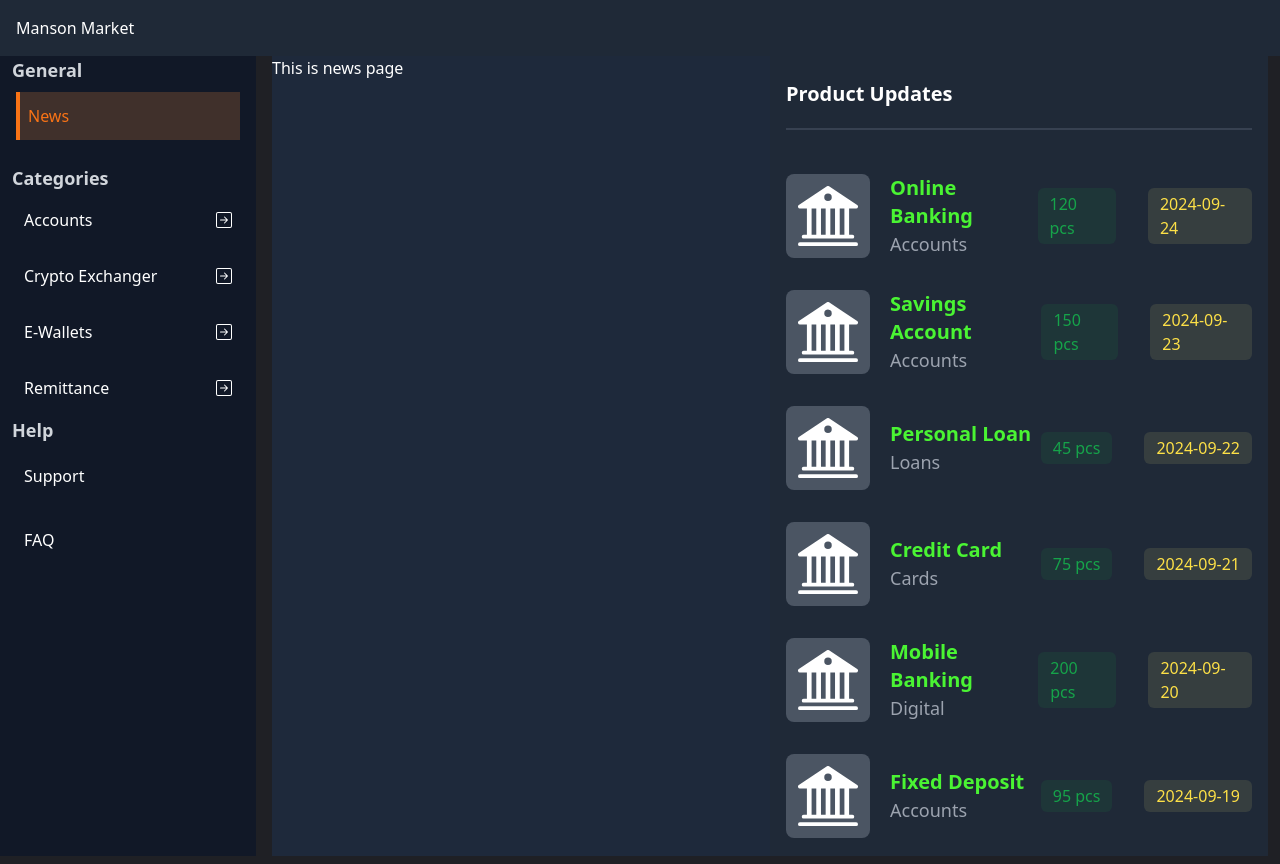
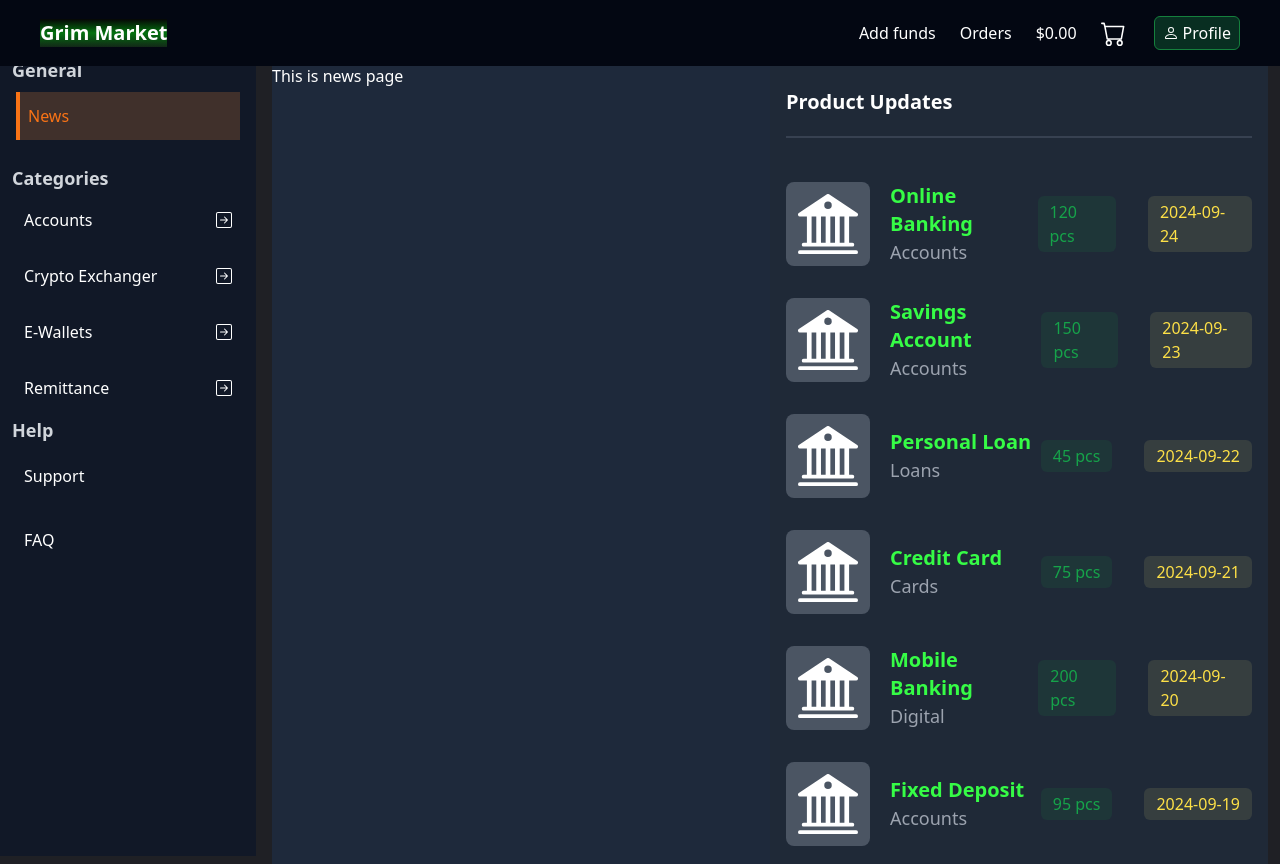
Before and after one commit to Mdsakib999/GrimMarket, a React (Vite) app: page / in a window 1280 px wide. Built offline with nearby package versions, Linux system fonts and the light colour scheme.

Commit message:
functional navbar

```diff
--- a/src/Components/News/ProductsUpdates.jsx
+++ b/src/Components/News/ProductsUpdates.jsx
@@ -40,7 +40,8 @@ const ProductsUpdates = () => {
                     <BsBank2 className="text-6xl" />
                   </div>
                   <div>
-                    <p className="text-xl font-bold text-[#4af433]">
+                    {/* text-[#4af433] */}
+                    <p className="text-xl font-bold text-[#36fc46]">
                       {upData.title}
                     </p>
                     <p className="text-lg text-gray-400">{upData.category}</p>
--- a/src/Layouts/MainLayout.jsx
+++ b/src/Layouts/MainLayout.jsx
@@ -8,7 +8,7 @@ const MainLayout = () => {
         <div className="thin-scrollbar">
             <Navbar></Navbar>
             <Sidebar />
-            <div className="ml-[260px] mt-14 px-3">
+            <div className="ml-[260px] mt-16 px-3">
                 <Outlet />
             </div>
             <Toaster />
--- a/src/Pages/Login/Login.jsx
+++ b/src/Pages/Login/Login.jsx
@@ -58,8 +58,8 @@ const Login = () => {
   };
 
   return (
-    <div className="lg:w-[40%] mx-auto bg-black rounded-xl shadow-lg pt-1">
-      <p className="text-4xl font-semibold my-12 text-center text-white">Login</p>
+    <div className="md:w-[35%] mx-auto bg-black rounded-xl shadow-lg pt-1  mt-24">
+      <p className="text-4xl font-semibold my-12 text-center text-gray-300">Login</p>
 
       {/* Handle form submission with react-hook-form */}
       <form
--- a/src/Pages/Navbar/Navbar.jsx
+++ b/src/Pages/Navbar/Navbar.jsx
@@ -1,11 +1,96 @@
-import React from 'react';
+import React, { useState, useEffect, useRef } from "react";
+import { BsCart, BsPerson } from "react-icons/bs"; // Import icons for Cart and Profile
+import { Link } from "react-router-dom";
 
 const Navbar = () => {
-    return (
-        <nav className="bg-gray-800 text-white p-4 fixed top-0 w-full z-10">
-      <div className="container mx-auto">Manson Market</div>
+  const [isProfileOpen, setIsProfileOpen] = useState(false); // State to toggle profile dropdown
+  const profileRef = useRef(null);
+
+  // Toggle profile dropdown when the button is clicked
+  const handleProfileClick = () => {
+    setIsProfileOpen((prev) => !prev);
+  };
+
+  // Close dropdown if clicked outside
+  useEffect(() => {
+    const handleClickOutside = (event) => {
+      if (profileRef.current && !profileRef.current.contains(event.target)) {
+        setIsProfileOpen(false);
+      }
+    };
+
+    document.addEventListener("mousedown", handleClickOutside);
+    return () => {
+      document.removeEventListener("mousedown", handleClickOutside);
+    };
+  }, [profileRef]);
+
+  return (
+    <nav className="bg-gray-950 text-white py-4 fixed top-0 w-full z-10 px-10">
+      <div className="container mx-auto flex justify-between items-center">
+        {/* Left Side: Grim Market */}
+        <div className="text-xl font-semibold bg-gradient-to-b from-[#060606]  via-[#038e0eca] to-[#163019cc] bg-opacity-10">
+  Grim Market
+</div>
+
+        {/* Right Side: Add funds, Orders, Money, Cart, Profile */}
+        <div className="hidden md:flex space-x-6 items-center">
+          <Link to="/addFunds" className="hover:text-green-400">Add funds</Link>
+          <button className="hover:text-[#36fc46]">Orders</button>
+          <span className="hover:text-[#36fc46]">$0.00</span> {/* Money */}
+          <button className="hover:text-[#36fc46] flex items-center">
+            <BsCart className="mr-1 text-[25px]" /> {/* Cart Icon */}
+          </button>
+          <div className="relative">
+            <button
+              className="hover:text-[#36fc46] flex items-center border border-green-700 rounded-md px-2 py-1 bg-green-500 bg-opacity-20 hover:bg-opacity-25"
+              onClick={handleProfileClick}
+            >
+              <BsPerson className="mr-1" /> {/* Profile Icon */}
+              Profile
+            </button>
+
+            {/* Profile dropdown */}
+            {isProfileOpen && (
+              <div
+                ref={profileRef}
+                className="absolute right-0 top-10 mt-2 w-48 bg-[#1c1c1c] border border-gray-600 text-white rounded-lg shadow-lg z-20 p-4 "
+              >
+                <div className="flex items-center space-x-2 mb-3">
+                  <div className="bg-green-500 rounded-full  flex items-center justify-center p-1 ">
+                    <span><BsPerson className=" text-3xl" /></span>
+                  </div>
+                  <div>
+                    <p className="font-bold">MaxAdil</p>
+                    <p className="text-sm text-green-400">user</p>
+                  </div>
+                </div>
+                <p className="text-sm text-gray-400">No contacts</p>
+                <hr className="my-2 border-gray-600" />
+                <ul className="space-y-2">
+                  <li className="hover:text-green-400 cursor-pointer">My settings</li>
+                  <li className="hover:text-green-400 cursor-pointer">My referrals</li>
+                  <li className="hover:text-green-400 cursor-pointer">My orders</li>
+                  <li className="hover:text-green-400 cursor-pointer">Logout</li>
+                </ul>
+              </div>
+            )}
+          </div>
+        </div>
+
+        {/* Mobile Menu */}
+        <div className="md:hidden flex space-x-4 items-center">
+          <span className="hover:text-[#36fc46]">$0.00</span> {/* Money */}
+          <button className="hover:text-[#36fc46]">
+            <BsCart />
+          </button>
+          <button className="hover:text-[#36fc46]">
+            <BsPerson />
+          </button>
+        </div>
+      </div>
     </nav>
-    );
+  );
 };
 
 export default Navbar;
--- /dev/null
+++ b/src/Pages/Navbar/Profile/AddFunds.jsx
@@ -0,0 +1,11 @@
+import React from 'react';
+
+const AddFunds = () => {
+    return (
+        <div>
+            <p>This is add fund</p>
+        </div>
+    );
+};
+
+export default AddFunds;
--- a/src/Pages/Register/Register.jsx
+++ b/src/Pages/Register/Register.jsx
@@ -63,8 +63,8 @@ const Register = () => {
 
 
   return (
-    <div className="lg:w-[40%] mx-auto bg-black rounded-xl text-white">
-      <h1 className="text-4xl font-semibold my-12 text-center pt-8">Register</h1>
+    <div className="lg:w-[35%] mx-auto bg-black rounded-xl text-white mt-24 ">
+      <h1 className="text-4xl font-semibold my-12 text-center pt-8 text-gray-300">Register</h1>
       <form onSubmit={handleSubmit(onSubmit)} className="shadow-md rounded px-8 pb-8 mb-4">
         <div className="mb-4">
           <label className="block text-sm font-bold mb-2" htmlFor="username">
@@ -137,7 +137,7 @@ const Register = () => {
             to="/login"
             className="bg-gray-800 text-white text-center font-bold py-2 rounded focus:outline-none focus:shadow-outline mt-5 w-full"
           >
-            Create a new account
+            Already Have Account ? <span className="text-orange-500">Login</span>
           </Link>
         </div>
       </form>
--- a/src/Routes/Router.jsx
+++ b/src/Routes/Router.jsx
@@ -13,6 +13,7 @@ import EWallets from "../Pages/E-Wallets/EWallets";
 import DynamicEWallets from "../Pages/E-Wallets/DynamicEWallets";
 import Remittance from "../Pages/Remittance/Remittance";
 import DynamicRemittance from "../Pages/Remittance/DynamicRemittance";
+import AddFunds from "../Pages/Navbar/Profile/AddFunds";
 
 
 export const router = createBrowserRouter([
@@ -64,6 +65,10 @@ export const router = createBrowserRouter([
                 path: "/faq",
                 element: <Faq />
             },
+            {
+                path: "/addFunds",
+                element: <AddFunds/>
+            },
 
         ]
     },
```
